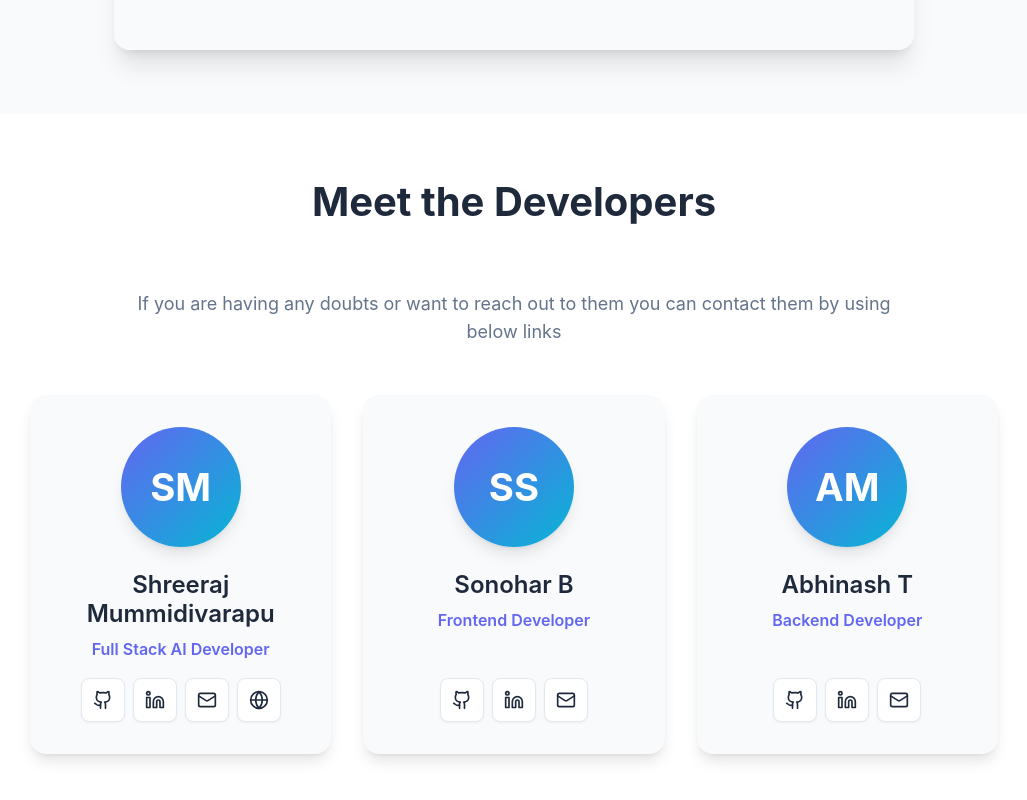
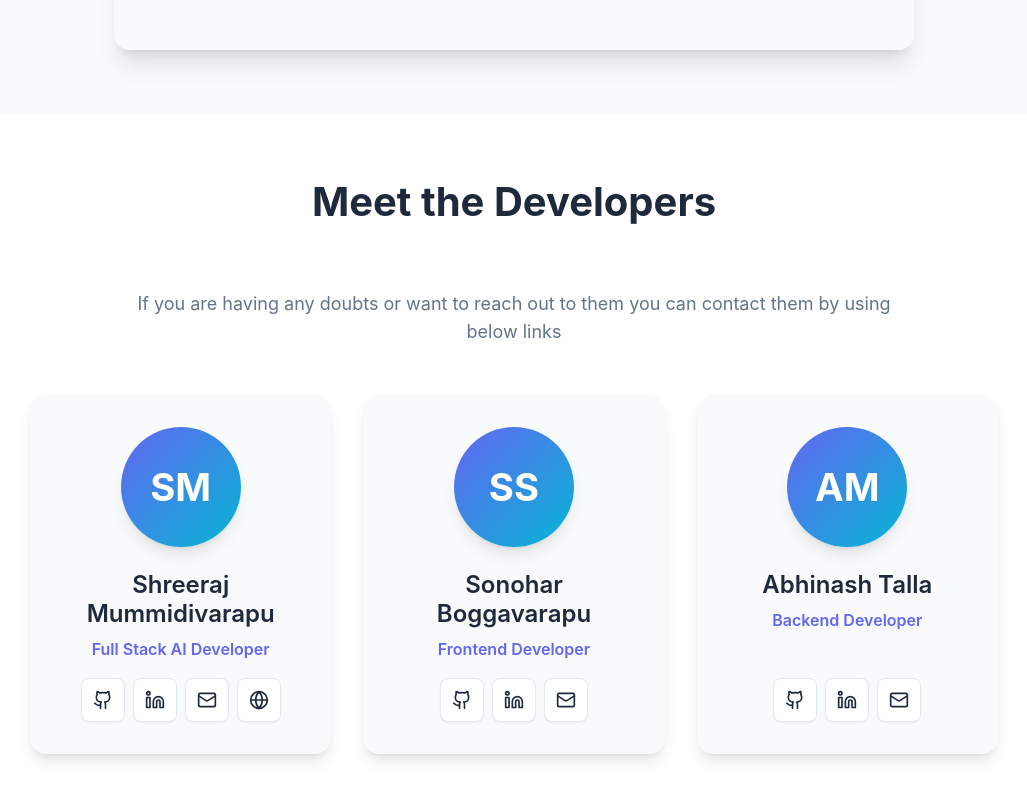
Before and after one commit to Shree2604/Agentic-Ads, a React (Vite) app: page / in a window 1280 px wide. Shown: the part 2020-2820 px from the top of the page, without its empty margins (126-1153 px from the left). Built offline with nearby package versions, Linux system fonts and the light colour scheme; no server answers.

Commit message:
Enhanced UI

```diff
--- a/src/pages/WelcomePage/WelcomePage.tsx
+++ b/src/pages/WelcomePage/WelcomePage.tsx
@@ -192,7 +192,7 @@ export const WelcomePage: React.FC<WelcomePageProps> = ({
                 </div>
               </div>
               <div className="developer-info">
-                <h3>Sonohar B</h3>
+                <h3>Sonohar Boggavarapu</h3>
                 <p className="developer-title">Frontend Developer</p>
                 <div className="developer-links">
                   <a href="https://github.com/sonohar" target="_blank" rel="noopener noreferrer" className="social-link" title="GitHub">
@@ -215,7 +215,7 @@ export const WelcomePage: React.FC<WelcomePageProps> = ({
                 </div>
               </div>
               <div className="developer-info">
-                <h3>Abhinash T</h3>
+                <h3>Abhinash Talla</h3>
                 <p className="developer-title">Backend Developer</p>
                 <div className="developer-links">
                   <a href="https://github.com/abhinash" target="_blank" rel="noopener noreferrer" className="social-link" title="GitHub">
```
